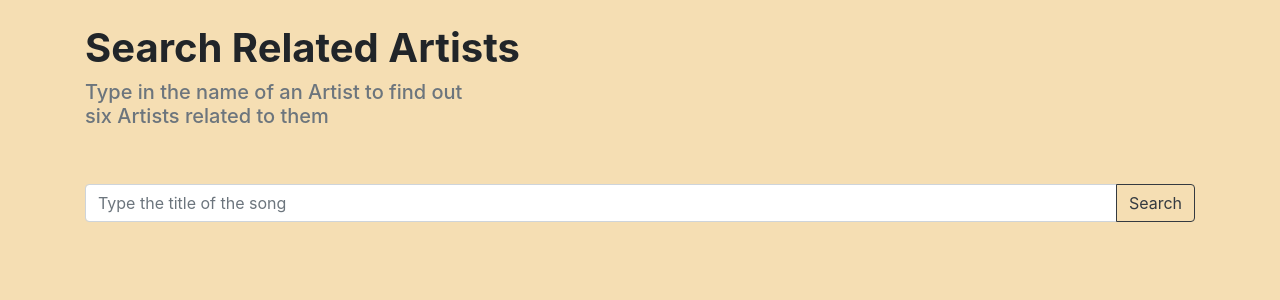
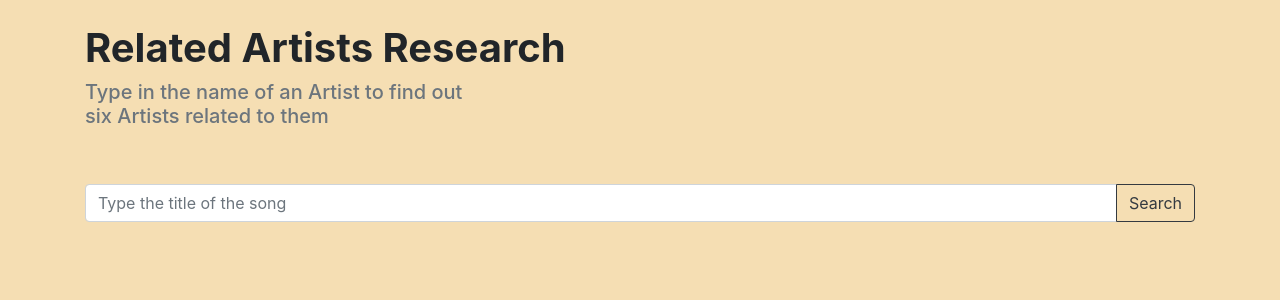
Before and after one commit to tommasogangemi/music-lyrics-app, a Next.js app: page / in a window 1280 px wide. Shown: the top 300 px of the page. Built offline with nearby package versions, Linux system fonts and the light colour scheme.

Commit message:
changing headline

```diff
--- a/components/header/header.js
+++ b/components/header/header.js
@@ -2,7 +2,7 @@ const Header = () => {
 	return (
 		<div className='container pt-4 mb-5'>
 			<div className='row'>
-				<h1 className='col-12 font-weight-bold'>Search Related Artists</h1>
+				<h1 className='col-12 font-weight-bold'>Related Artists Research</h1>
 			</div>
 			<div className='row'>
 				<h5 className='col-12 text-muted'>
```
Also changed, not shown: public/images/music-background.jpg (deleted), public/images/vynil-background.jpg (deleted).
